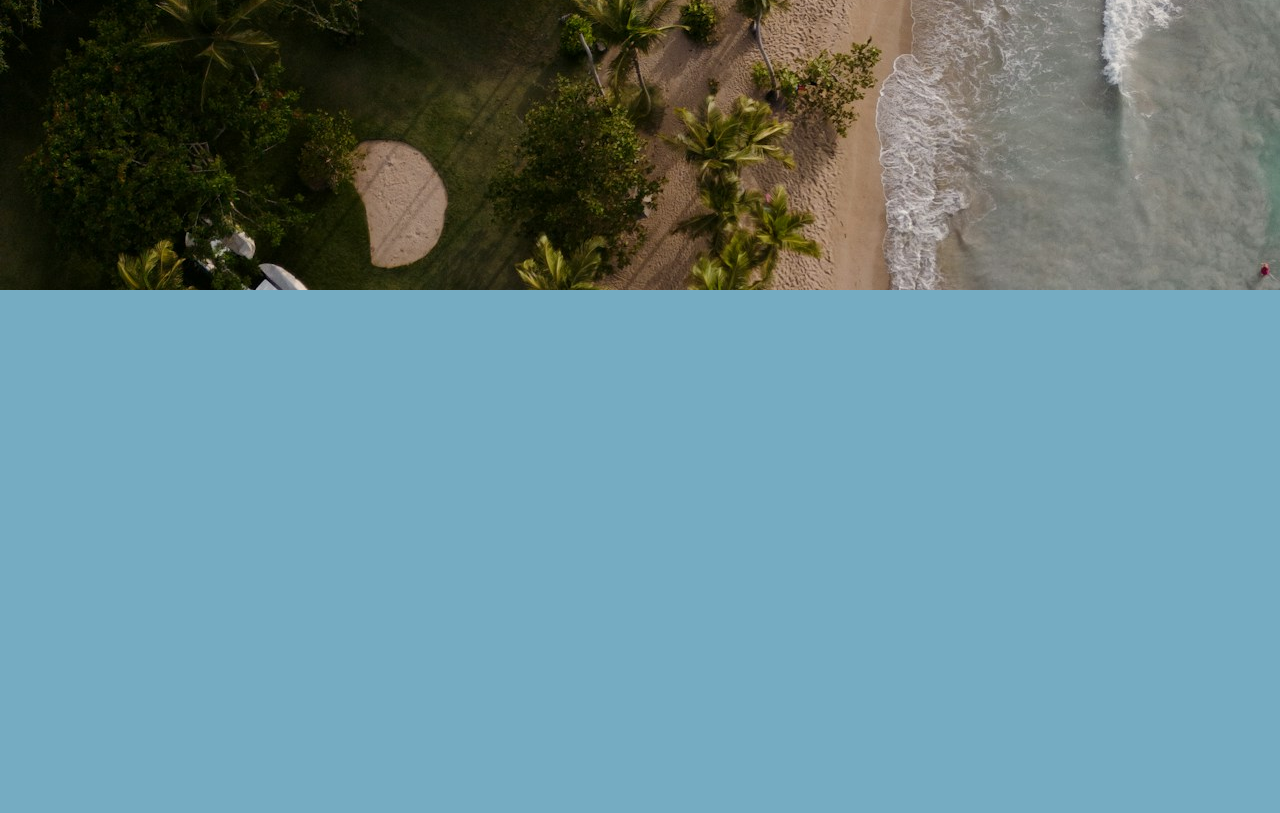
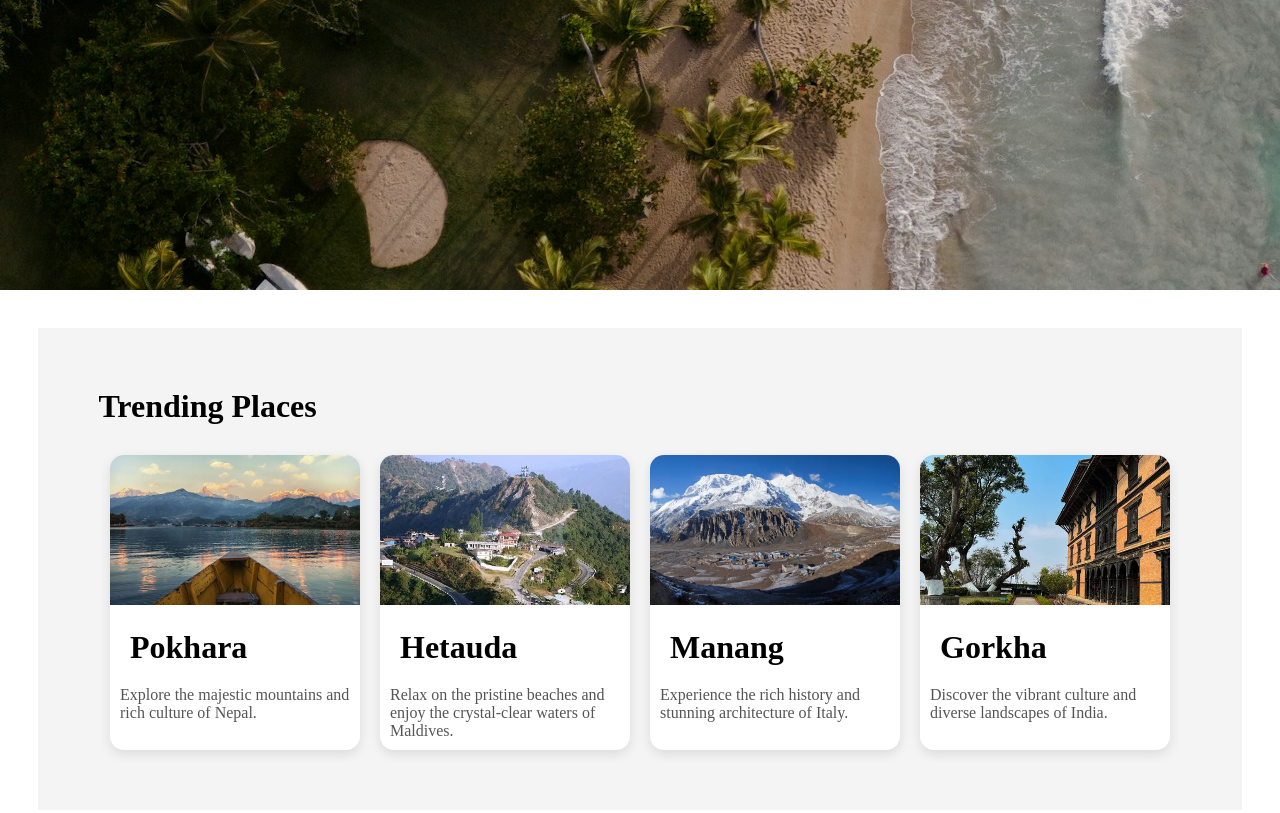
Before and after one commit to Anjalbhujel/webproject, a plain HTML site: page index.html in a window 1280 px wide. Shown: the part 510-1323 px from the top of the page. Before the commit the page ends 800 px from the top, so only its background shows below. Drawn offline with Linux system fonts and the light colour scheme.

Commit message:
second commit(trending places)

```diff
--- a/index.html
+++ b/index.html
@@ -7,6 +7,7 @@
     <link rel="stylesheet" href="style.css">
 </head>
 <body>
+<div class="image">
     <!-- this is navbar -->
     <div class="container">
         <div class="logo">LOGO HERE</div>
@@ -24,5 +25,38 @@
     <h1>Hidden Gems of Nepal</h1>
     <p>Wander More, Worry Less.</p>
 </div>
+</div>
+<!--trending place from here-->
+<div class="trendingplace">
+    <h1>Trending Places</h1>
+    <div class="places-container">
+        <div class="item">
+            <img src="pokhara.webp" alt="pokhara">
+            <h2>Pokhara</h2>
+            <p>Explore the majestic mountains and rich culture of Nepal.</p>
+        </div>
+
+        <div class="item">
+            <img src="hetauda.webp" alt="hetauda">
+            <h2>Hetauda</h2>
+            <p>Relax on the pristine beaches and enjoy the crystal-clear waters of Maldives.</p>
+        </div>
+
+        <div class="item">
+            <img src="manang.webp" alt="manang">
+            <h2>Manang</h2>
+            <p>Experience the rich history and stunning architecture of Italy.</p>
+        </div>
+
+        <div class="item">
+            <img src="gorkha.webp   " alt="Gorkha">
+            <h2>Gorkha</h2>
+            <p>Discover the vibrant culture and diverse landscapes of India.</p>
+        </div>
+
+      </div>
+</div>
+<!--trending place end here-->
+
 </body>
 </html>
--- a/style.css
+++ b/style.css
@@ -4,8 +4,7 @@
     box-sizing: border-box;
 }
 body{
-    background-color: #75acc2;
-    background-image: url('travel.jpg');
+    background-color: #ffffff;
 }
 .logo{
     color: white;
@@ -16,6 +15,9 @@ ul{
    gap:60px;
    color: white;
    text-shadow:1px 1px 3px rgba(0, 0, 0, 0.7);
+}
+.image{
+    background-image: url('travel.jpg');
 }
 .content{
         color: white;
@@ -43,3 +45,47 @@ ul{
     align-items: center;
     height: 10vh;
 }
+.trendingplace {
+    margin: 3% 3%;
+    padding: 60px;
+    background-color: #f5f4f4;
+  }
+  .trendingplace h1{
+    margin-bottom: 30px;
+    font-size: 2em;
+  }
+  .trendingplace h2 {
+    font-size: 2em;
+    padding: 20px;
+  }
+
+  .places-container {
+    display: flex;
+    flex-wrap: wrap;
+    justify-content: center;
+    gap: 20px;
+  }
+
+  .item{
+    background: white;
+    border-radius: 14px;
+    box-shadow: 0 4px 12px rgba(0,0,0,0.1);
+    width: 250px;
+    overflow: hidden;
+    transition: transform 0.3s;
+  }
+
+  .item:hover {
+    transform: scale(1.05);
+  }
+
+  .item img {
+    width: 100%;
+    height: 150px;
+    object-fit: cover;
+  }
+
+  .item p {
+    padding: 0 10px 10px;
+    color: #555;
+  }
```
Also changed, not shown: gorkha.webp (added), hetauda.webp (added), manang.webp (added), pokhara.webp (added), summer.webp (added).
